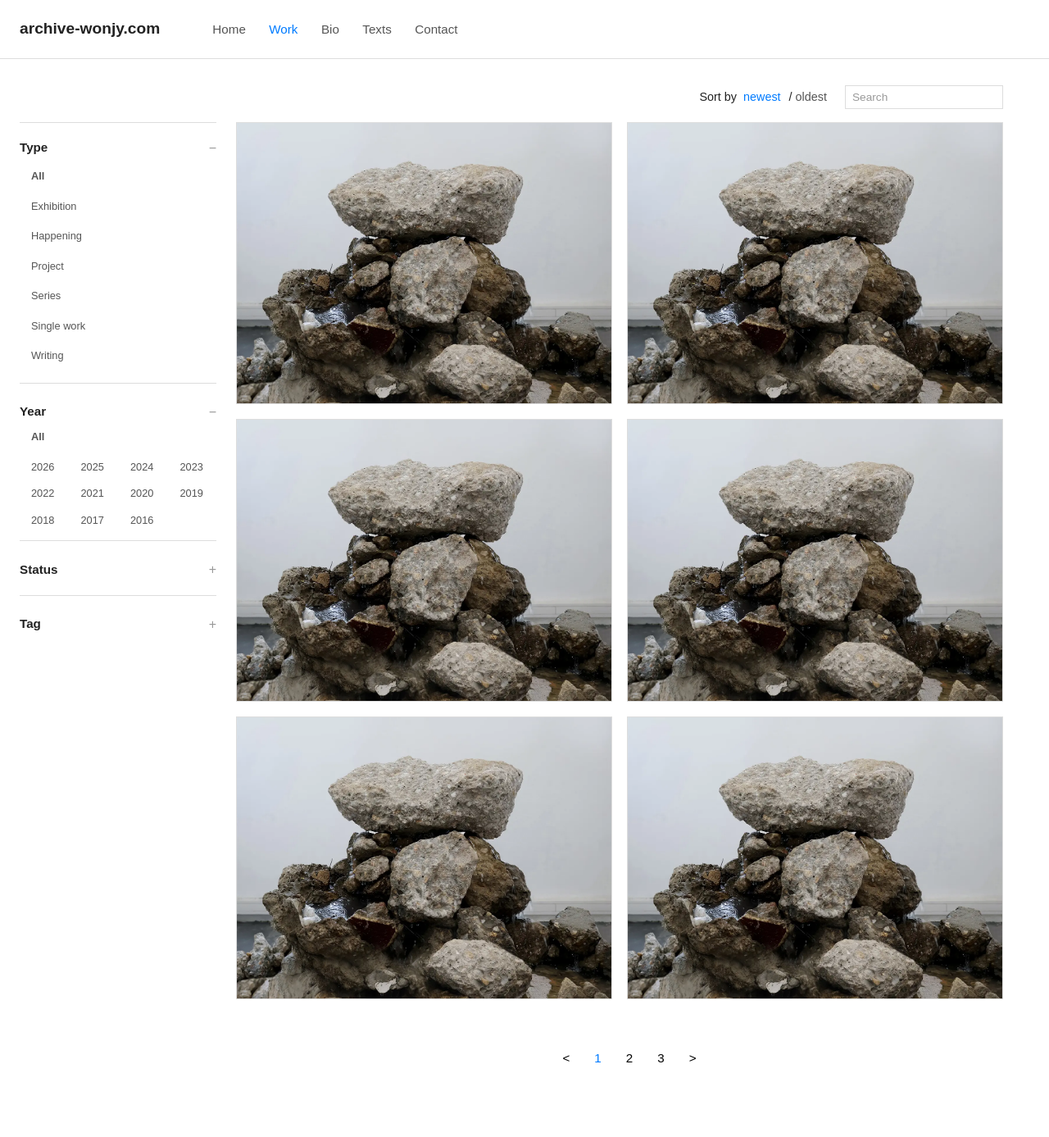
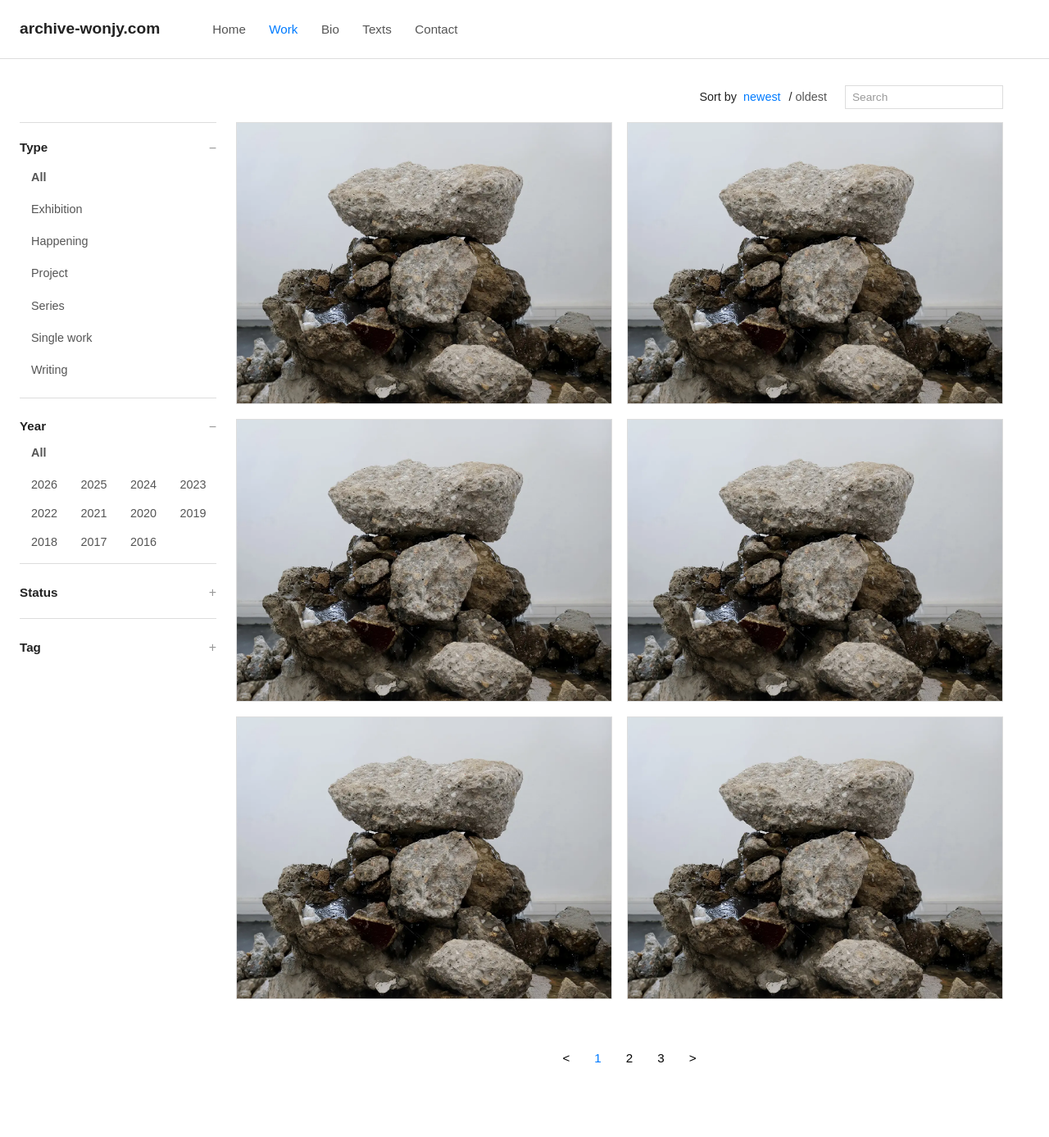
Before and after one commit to Won-Jy/archive-wonjy, a Jekyll site: the page built from work.html, in a window 1280 px wide. Shown: the whole page at 82% size. Built offline with Jekyll 4.4.1, drawn with Linux system fonts in a browser that asks for light colours.

Commit message:
Update work.html

```diff
--- a/work.html
+++ b/work.html
@@ -100,7 +100,7 @@ margin: 6px 0 8px;
 }
 /*사이드바 필터 내용물들 스타일*/
   .sidebar .filter-body .chip {
-  font-size: 0.80em;     /* 폰트 크기 */
+  font-size: 0.90em;     /* 폰트 크기 */
   line-height: 1.6;      /* 줄 간격 */
   margin-bottom: 4px;    /* 항목 간 간격 */
   color: #555;           /* 기본 글자색 (짙은 회색) */
```
